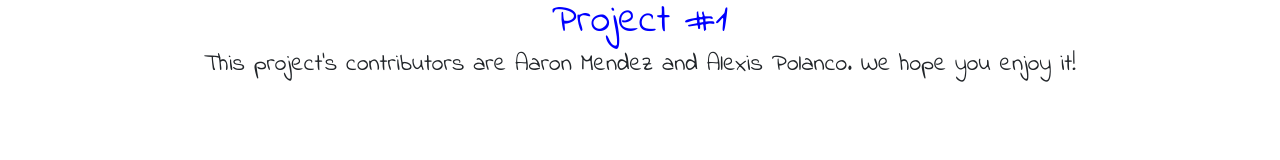
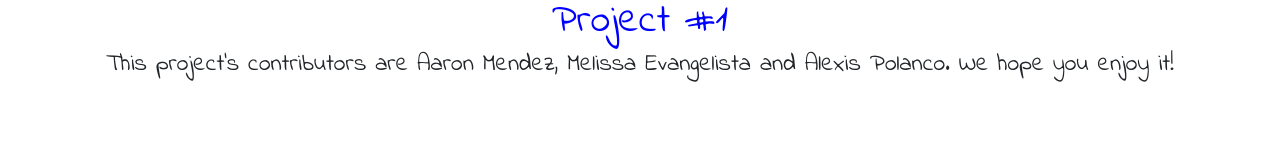
Before and after one commit to adifferentearth/Project, a plain HTML site: page index.html in a window 1280 px wide. Drawn offline with nearby package versions, Linux system fonts and the light colour scheme.

Commit message:
windows fixed melissa addon

```diff
--- a/index.html
+++ b/index.html
@@ -15,7 +15,7 @@
 	<div class="container">
 		<center>
 			<h1 class="font-indieflower color-blue" id="intro0">Project #1</h1>
-			<h4 class="font-indieflower" id="intro1">This project's contributors are Aaron Mendez and Alexis Polanco. We hope you enjoy it!</h4>
+			<h4 class="font-indieflower" id="intro1">This project's contributors are Aaron Mendez, Melissa Evangelista and Alexis Polanco. We hope you enjoy it!</h4>
 
 			<!--<button onclick="melissaHuman.speak()">Melissa Speak!</button>
 			<p id="melSpeak"></p>-->
```
